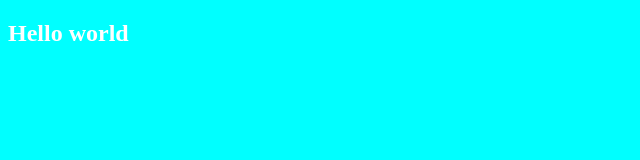
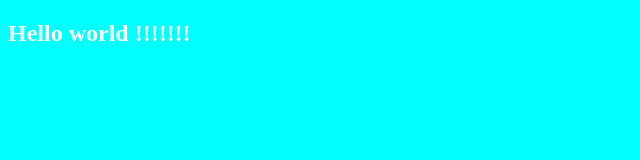
Before and after one commit to abirahamed/FS-tut, a plain HTML site: page index.html in a window 1280 px wide. Shown: the full height of the page, 0-640 px from the left. Drawn offline with Linux system fonts and the light colour scheme.

Commit message:
adding exclamination mark

```diff
--- a/index.html
+++ b/index.html
@@ -8,6 +8,6 @@
     <link rel="stylesheet" href="./style.css" />
   </head>
   <body>
-    <h2>Hello world</h2>
+    <h2>Hello world !!!!!!!</h2>
   </body>
 </html>
```
